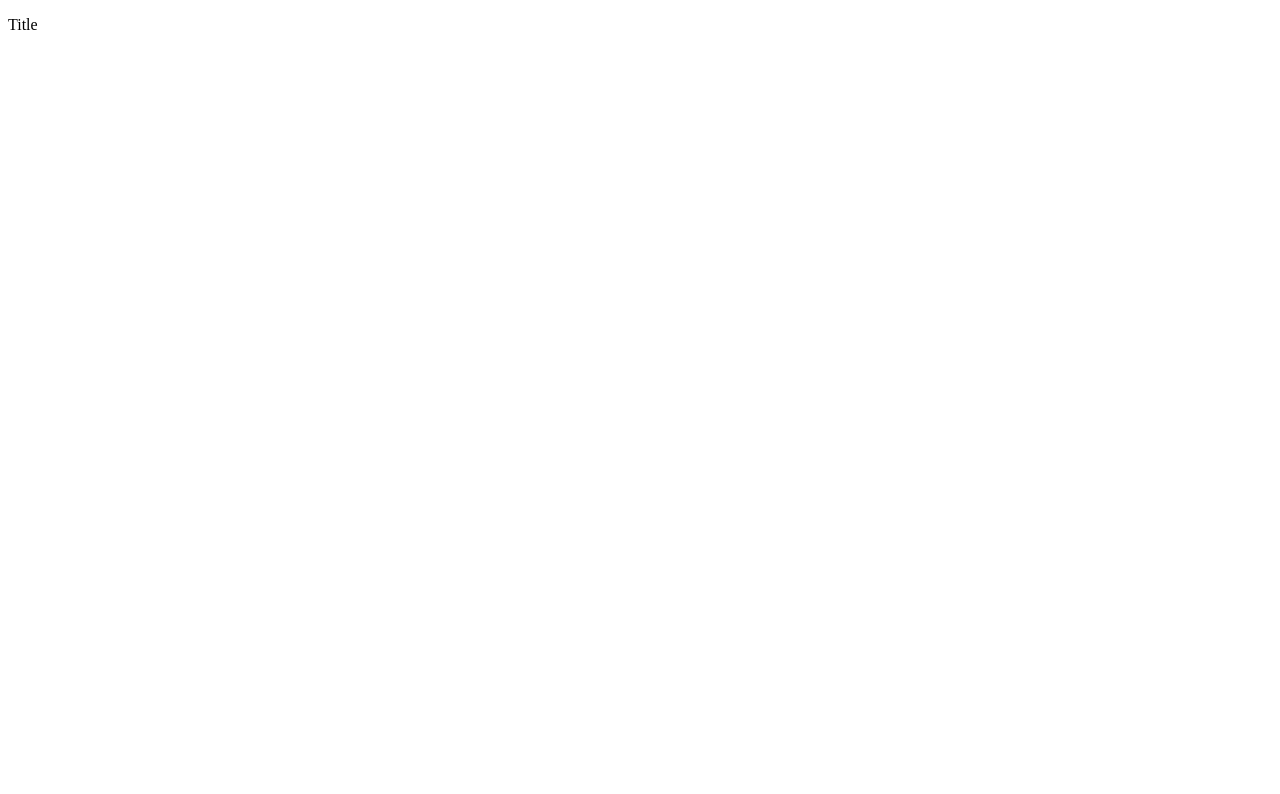
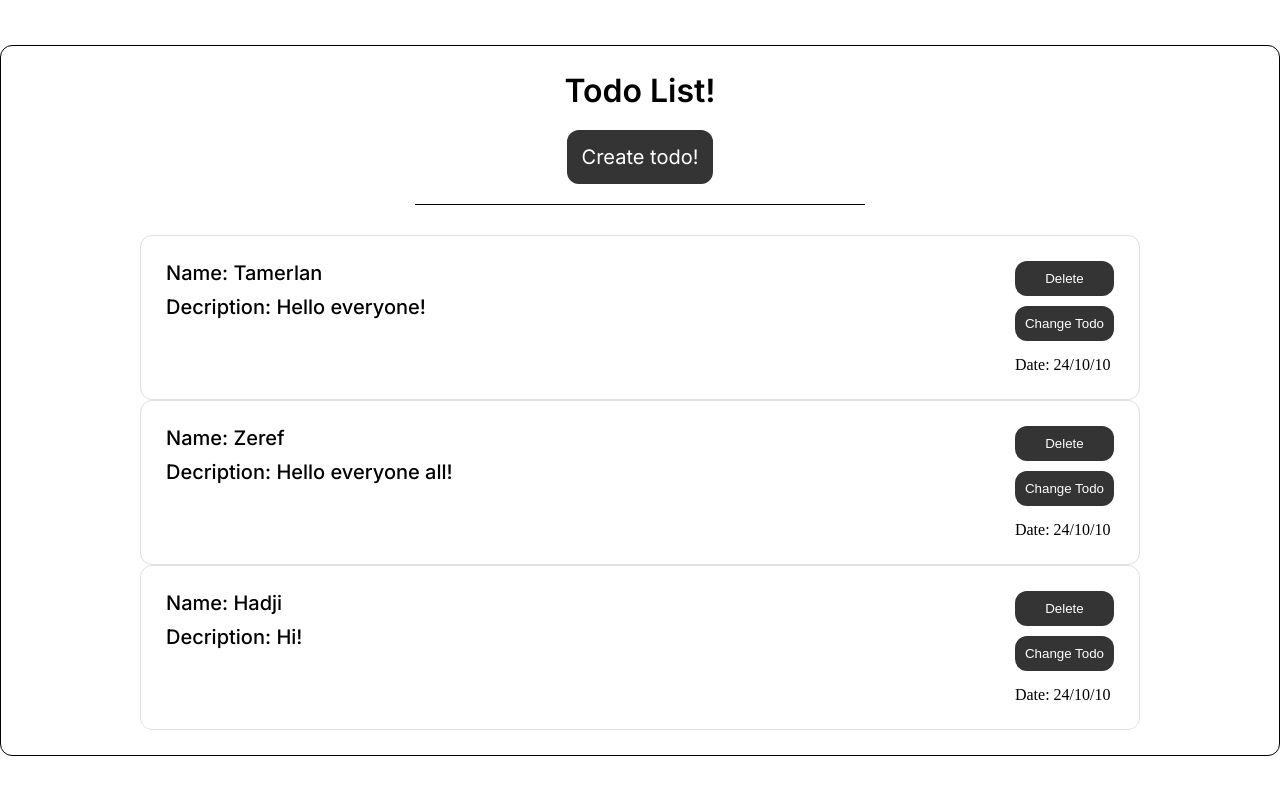
Before and after one commit to tamerlansarakaev/todo, a React (Create React App) app: page / in a window 1280 px wide. Shown: the top 794 px of the page. Built offline with nearby package versions, Linux system fonts and the light colour scheme.

Commit message:
basic design

```diff
--- a/db.json
+++ /dev/null
@@ -1,86 +0,0 @@
-{
-  "products": [
-    {
-      "name": "Shadowland Powerleveling",
-      "id": 1,
-      "price": 25,
-      "currency": "EUR",
-      "publicationDate": "12 hours",
-      "status": "Out of stock",
-      "image": "https://sun9-17.userapi.com/impg/ewp32X0rk0SyrAB3Z-0BOuAkV-6zt89vx_iOnA/y9nFY6ZeGcI.jpg?size=1000x563&quality=96&sign=09a10b164f8d3f433ed47ea9975f7ac9&type=album",
-      "typeProduct": "TBC Classic",
-      "region": "EU",
-      "options": ["Any KEY level", "Best Gear", "Fast Boost"]
-    },
-    {
-      "name": "Shadowland Powerleveling",
-      "id": 2,
-      "price": 25,
-      "currency": "EUR",
-      "publicationDate": "12 hours",
-      "status": "HOT",
-      "image": "https://sun9-17.userapi.com/impg/ewp32X0rk0SyrAB3Z-0BOuAkV-6zt89vx_iOnA/y9nFY6ZeGcI.jpg?size=1000x563&quality=96&sign=09a10b164f8d3f433ed47ea9975f7ac9&type=album",
-      "typeProduct": "TBC Classic",
-      "region": "EU",
-      "options": ["Any KEY level", "Best Gear", "Fast Boost"]
-    },
-    {
-      "name": "Shadowland Powerleveling",
-      "id": 3,
-      "price": 10000,
-      "currency": "EUR",
-      "sale": 55,
-      "publicationDate": "12 hours",
-      "status": "SALE",
-      "image": "https://sun9-17.userapi.com/impg/ewp32X0rk0SyrAB3Z-0BOuAkV-6zt89vx_iOnA/y9nFY6ZeGcI.jpg?size=1000x563&quality=96&sign=09a10b164f8d3f433ed47ea9975f7ac9&type=album",
-      "typeProduct": "TBC Classic",
-      "region": "RU",
-      "options": ["Any KEY level", "Best Gear", "Fast Boost"]
-    },
-    {
-      "name": "Shadowland Powerleveling",
-      "id": 4,
-      "price": 25,
-      "currency": "EUR",
-      "publicationDate": "12 hours",
-      "image": "https://sun9-17.userapi.com/impg/ewp32X0rk0SyrAB3Z-0BOuAkV-6zt89vx_iOnA/y9nFY6ZeGcI.jpg?size=1000x563&quality=96&sign=09a10b164f8d3f433ed47ea9975f7ac9&type=album",
-      "typeProduct": "Shadowlands",
-      "region": "US",
-      "options": ["Any KEY level", "Best Gear", "Fast Boost"]
-    }
-  ],
-  "categories": [
-    "TBC Classic",
-    "Shadowlands",
-    "Torghast",
-    "Castle Nathria",
-    "Farming",
-    "Gearing",
-    "Raids",
-    "Mounts",
-    "PvP"
-  ],
-  "links": [
-    {
-      "name": "Blog",
-      "src": "https://google.com"
-    },
-    {
-      "name": "FAQ",
-      "src": "https://google.com"
-    },
-    {
-      "name": "Reviews",
-      "src": "https://google.com"
-    },
-    {
-      "name": "Contact us",
-      "src": "https://google.com"
-    }
-  ],
-  "regions": ["US", "EU", "RU"],
-  "menu": {
-    "backgroundImage": "https://sun9-81.userapi.com/impg/rUqG3z9ITfmGj8BfAi0CncxtGxP-VF4yStBpHQ/pYoeQ5qjYHI.jpg?size=1280x720&quality=96&sign=1c47877299921e0fe1a8cc688a6daae5&type=album"
-  },
-  "reviews": []
-}
--- a/package.json
+++ b/package.json
@@ -8,6 +8,7 @@
     "@testing-library/user-event": "^13.5.0",
     "classnames": "^2.3.2",
     "craco-less": "^2.0.0",
+    "dayjs": "^1.11.6",
     "less-loader": "^11.0.0",
     "node-sass": "^7.0.3",
     "prop-types": "^15.8.1",
--- a/src/App.js
+++ b/src/App.js
@@ -1,9 +1,16 @@
+// Global
+import React from 'react';
+
 // Styles
+import './App.less';
+import TodoList from './components/Todo/TodoList/TodoList';
 
 function App() {
   return (
     <div className="App">
-      <p>Title</p>
+      <div className="todos">
+        <TodoList />
+      </div>
     </div>
   );
 }
--- /dev/null
+++ b/src/App.less
@@ -0,0 +1,35 @@
+// Global Styles
+* {
+  margin: 0;
+  padding: 0;
+}
+
+html {
+  width: 100%;
+  height: 100%;
+}
+
+body {
+  width: 100%;
+  height: 100%;
+}
+
+#root {
+  width: 100%;
+  height: 100%;
+}
+// Other styles
+
+.App {
+  display: flex;
+  width: 100%;
+  height: 100%;
+  justify-content: center;
+  flex-direction: column;
+  .title {
+    display: flex;
+    font-family: 'Inter';
+    font-size: 24px;
+    font-weight: 500;
+  }
+}
--- /dev/null
+++ b/src/components/Todo/TodoItem/TodoItem.jsx
@@ -0,0 +1,25 @@
+// Global
+import React from 'react';
+
+// Styles
+import './TodoItem.less';
+
+function TodoItem({ name, description, date, id }) {
+  return (
+    <div className="todo-item">
+      <div className="todo-info">
+        <p className="todo-info__name">Name: {name}</p>
+        <p className="todo-info__decription">Decription: {description}</p>
+      </div>
+      <div className="todo-other-info">
+        <button className="todo-delete">Delete</button>
+        <button className="todo-change" onClick={() => console.log(id)}>
+          Change Todo
+        </button>
+        <p>Date: 24/10/10</p>
+      </div>
+    </div>
+  );
+}
+
+export default TodoItem;
--- /dev/null
+++ b/src/components/Todo/TodoItem/TodoItem.less
@@ -0,0 +1,55 @@
+.todo-item {
+  display: flex;
+  max-width: 1000px;
+  width: 100%;
+  border: 1px #1212 solid;
+  border-radius: 12px;
+  padding: 25px;
+  justify-content: space-between;
+  box-sizing: border-box;
+
+  .todo-info {
+    max-width: 700px;
+  }
+
+  .todo-info__name {
+    font-family: 'Inter';
+    font-weight: 500;
+    font-size: 20px;
+  }
+
+  .todo-info__decription {
+    margin-top: 10px;
+    font-family: 'Inter';
+    font-weight: 500;
+    font-size: 20px;
+  }
+
+  .todo-other-info {
+    display: flex;
+    flex-direction: column;
+
+    .todo-delete {
+      margin-bottom: 10px;
+    }
+
+    button {
+      border: none;
+      cursor: pointer;
+      padding: 10px;
+      box-sizing: border-box;
+      border-radius: 12px;
+      background: #343434;
+      color: #fff;
+      transition: all 0.3s;
+    }
+    button:hover {
+      background: #282828;
+      box-shadow: 1px 2px 3px #12121266;
+    }
+
+    .todo-change {
+      margin-bottom: 15px;
+    }
+  }
+}
--- /dev/null
+++ b/src/components/Todo/TodoList/TodoList.jsx
@@ -0,0 +1,58 @@
+// Global
+import React from 'react';
+
+// Components
+import dayjs from 'dayjs';
+import TodoItem from '../TodoItem/TodoItem';
+
+// Styles
+import './TodoList.less';
+
+function TodoList() {
+  const [todos, setTodos] = React.useState([
+    {
+      id: 1,
+      name: 'Tamerlan',
+      description: 'Hello everyone!',
+      date: new Date().getTime(),
+    },
+    {
+      id: 2,
+      name: 'Zeref',
+      description: 'Hello everyone all!',
+      date: new Date().getTime(),
+    },
+    {
+      id: 3,
+      name: 'Hadji',
+      description: 'Hi!',
+      date: new Date().getTime(),
+    },
+  ]);
+  const startDate = dayjs().format('YYYY MM-DD HH:mm:ss');
+  const endDate = dayjs('2018-08-08 21:12:1').format('YYYY MM-DD HH:mm:ss');
+  const [status, setStatus] = React.useState(false);
+  return (
+    <div className="todo-list">
+      <div className="todo-list__header">
+        <span className="todo-list__header__title">Todo List!</span>
+      </div>
+      <button className="create-todo">Create todo!</button>
+      <div className="line"></div>
+      {todos.length &&
+        todos.map((todo) => {
+          return (
+            <TodoItem
+              name={todo.name}
+              description={todo.description}
+              date={todo.date}
+              id={todo.id}
+              key={todo.id}
+            />
+          );
+        })}
+    </div>
+  );
+}
+
+export default TodoList;
--- /dev/null
+++ b/src/components/Todo/TodoList/TodoList.less
@@ -0,0 +1,51 @@
+.todo-list {
+  display: flex;
+  max-width: 1440px;
+  margin: 0 auto;
+  border: 1px #000 solid;
+  border-radius: 12px;
+  padding: 25px;
+  box-sizing: border-box;
+  flex-direction: column;
+  justify-content: center;
+  align-items: center;
+
+  &__header__title {
+    font-family: 'Inter';
+    font-size: 32px;
+    font-weight: 600;
+  }
+
+  .line {
+    content: '';
+    max-width: 450px;
+    width: 100%;
+    height: 1px;
+    background: #000;
+    margin-bottom: 30px;
+  }
+
+  .create-todo {
+    border: none;
+    cursor: pointer;
+    padding: 15px;
+    box-sizing: border-box;
+    border-radius: 12px;
+    font-family: 'Inter';
+    font-size: 20px;
+    margin-bottom: 20px;
+    background: #343434;
+    color: #fff;
+    transition: all 0.3s;
+  }
+  .create-todo:hover {
+    background: #282828;
+    box-shadow: 1px 2px 3px #12121266;
+  }
+
+  &__header {
+    display: flex;
+    justify-content: center;
+    margin-bottom: 20px;
+  }
+}
```
Also changed, not shown: 1 other file (tests, documents, lock files or other folders).
